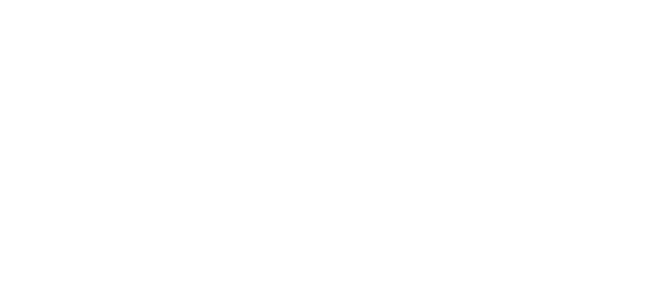
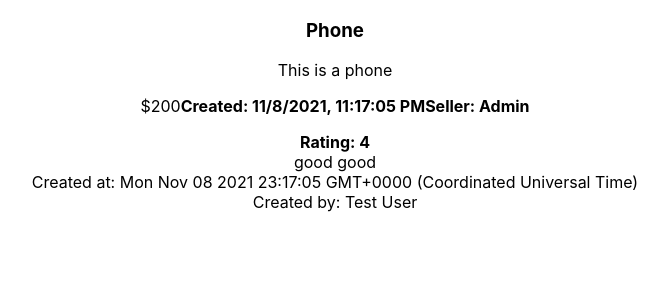
Before and after one commit to CodeCoreYVR/lab_solutions_august_2021, a React (Create React App) app in the folder react_basics/react-amazon-client/: page / in a window 1280 px wide. Shown: the top 300 px of the page, without its empty margins (305-973 px from the left). Built offline with nearby package versions, Linux system fonts and the light colour scheme.

Commit message:
react basics lab 2

```diff
--- a/react_basics/react-amazon-client/src/App.js
+++ b/react_basics/react-amazon-client/src/App.js
@@ -1,9 +1,23 @@
 import './App.css';
+import ProductDetails from './components/ProductDetails';
+import ReviewDetails from './components/ReviewDetails'
 
 function App() {
   return (
     <div className="App">
-
+      <ProductDetails
+        title="Phone"
+        description="This is a phone"
+        price={200}
+        created_at={new Date()}
+        seller={{ full_name: "Admin" }}
+      />
+      <ReviewDetails
+        rating={4}
+        body="good good"
+        created_at={new Date()}
+        full_name="Test User"
+      />
     </div>
   );
 }
--- /dev/null
+++ b/react_basics/react-amazon-client/src/components/ProductDetails.js
@@ -0,0 +1,16 @@
+import React from 'react'
+
+export default function ProductDetails(props) {
+    const { title, description, price, created_at, seller } = props;
+    return (
+        <div>
+            <h3>{title}</h3>
+            <p>
+                {description}
+            </p>
+            <span>${price}</span>
+            <span><strong>Created: {created_at.toLocaleString()}</strong></span>
+            <strong>Seller: {seller.full_name}</strong>
+        </div>
+    )
+}
--- /dev/null
+++ b/react_basics/react-amazon-client/src/components/ReviewDetails.js
@@ -0,0 +1,15 @@
+import React from 'react'
+
+export default function ReviewDetails(props) {
+    return (
+        <p>
+            <strong>Rating: {props.rating}</strong>
+            <br />
+            {props.body}
+            <br />
+            Created at: {props.created_at.toString()}
+            <br />
+            Created by: {props.full_name}
+        </p>
+    )
+}
```
